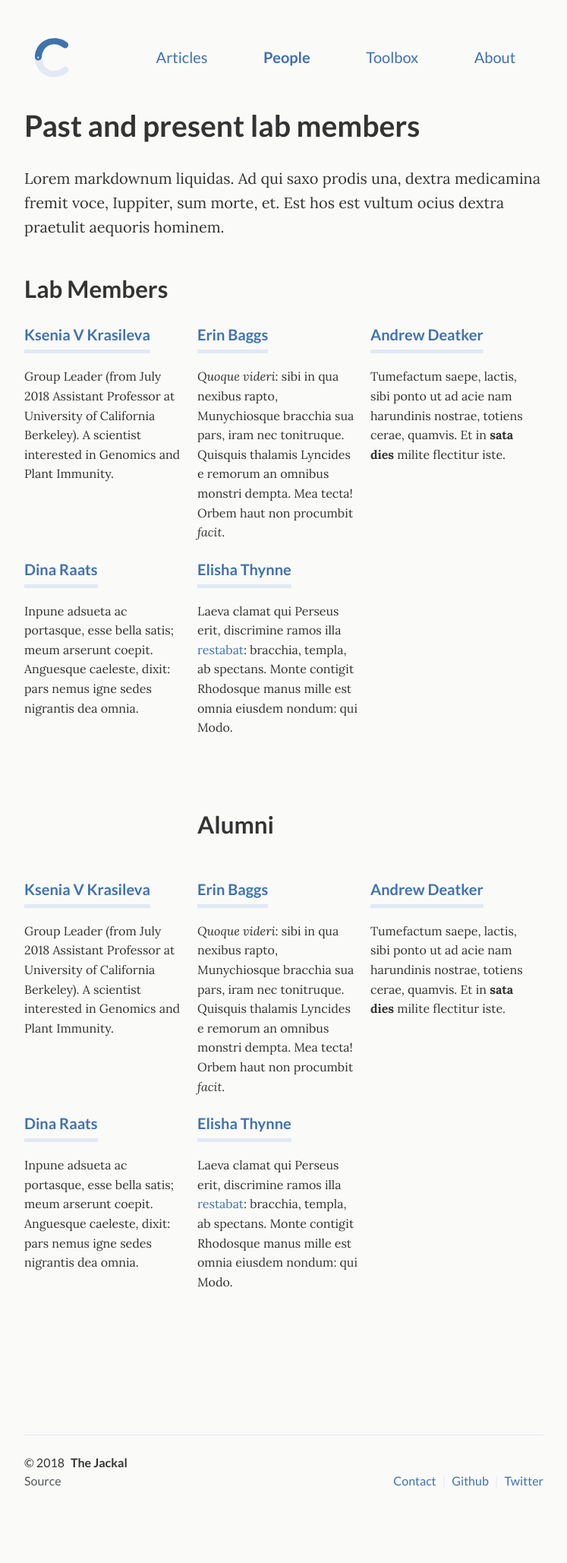
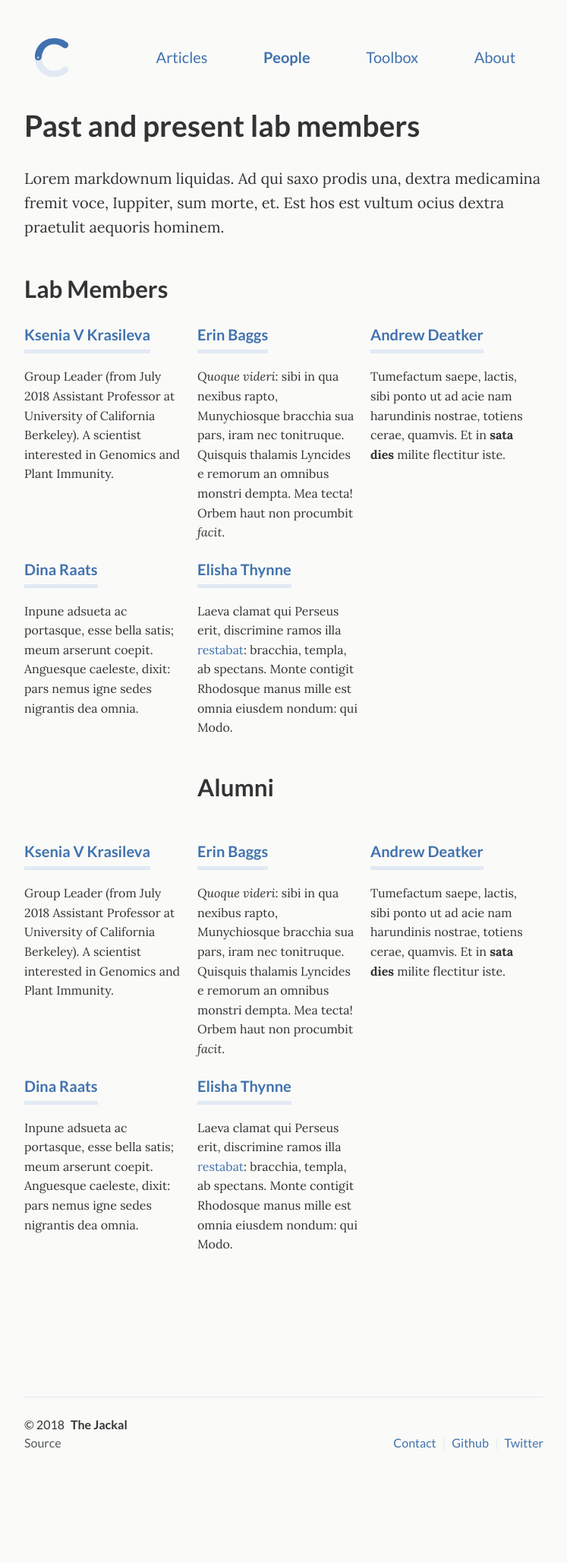
Before and after one commit to crimsonmonkey/crimsonmonkey.github.io, a Jekyll site: the page built from _pages/projects.html, in a window 1280 px wide. Shown: the whole page at 76% size, without its empty margins (266-1013 px from the left). Built offline with Jekyll 4.4.1, drawn with Linux system fonts in a browser that asks for light colours; after the commit the page ends 2007 px from its top, so only the background shows below that.

```diff
--- a/_pages/projects.html
+++ b/_pages/projects.html
@@ -45,7 +45,7 @@ permalink: "/people/"
     <div class="unit one-third">
       <div class="project">
         <h4 class="project-title"><a href="sample-project/">Elisha Thynne</a></h4>
-        <p>Laeva clamat qui Perseus erit, discrimine ramos illa <a href="sample-project/">restabat</a>: bracchia, templa, ab spectans. Monte contigit Rhodosque manus mille est omnia eiusdem nondum: qui Modo.</p><p><br></p><h2>Alumni</h2>
+        <p>Laeva clamat qui Perseus erit, discrimine ramos illa <a href="sample-project/">restabat</a>: bracchia, templa, ab spectans. Monte contigit Rhodosque manus mille est omnia eiusdem nondum: qui Modo.</p><h2>Alumni</h2>
       </div>
     </div>
   </div><!-- grid -->
```
